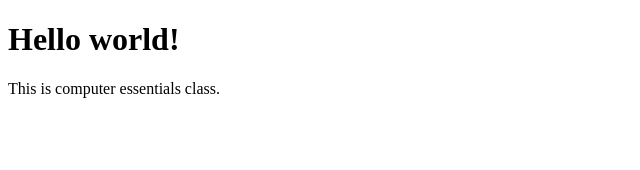
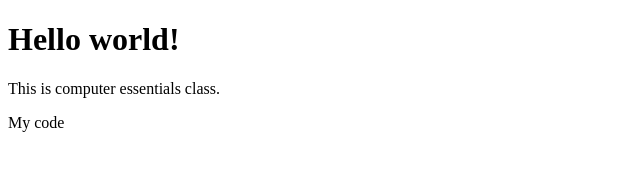
Before and after one commit to Nanciey/kilifi-goa, a plain HTML site: page index.html in a window 1280 px wide. Shown: the full height of the page, 0-640 px from the left. Drawn offline with Linux system fonts and the light colour scheme.

Commit message:
added paragraph

```diff
--- a/index.html
+++ b/index.html
@@ -9,6 +9,7 @@
 
 <h1>Hello world!</h1>
 <p>This is computer essentials class.</p>
+<p>My code</p>
 
 
 </body>
```
